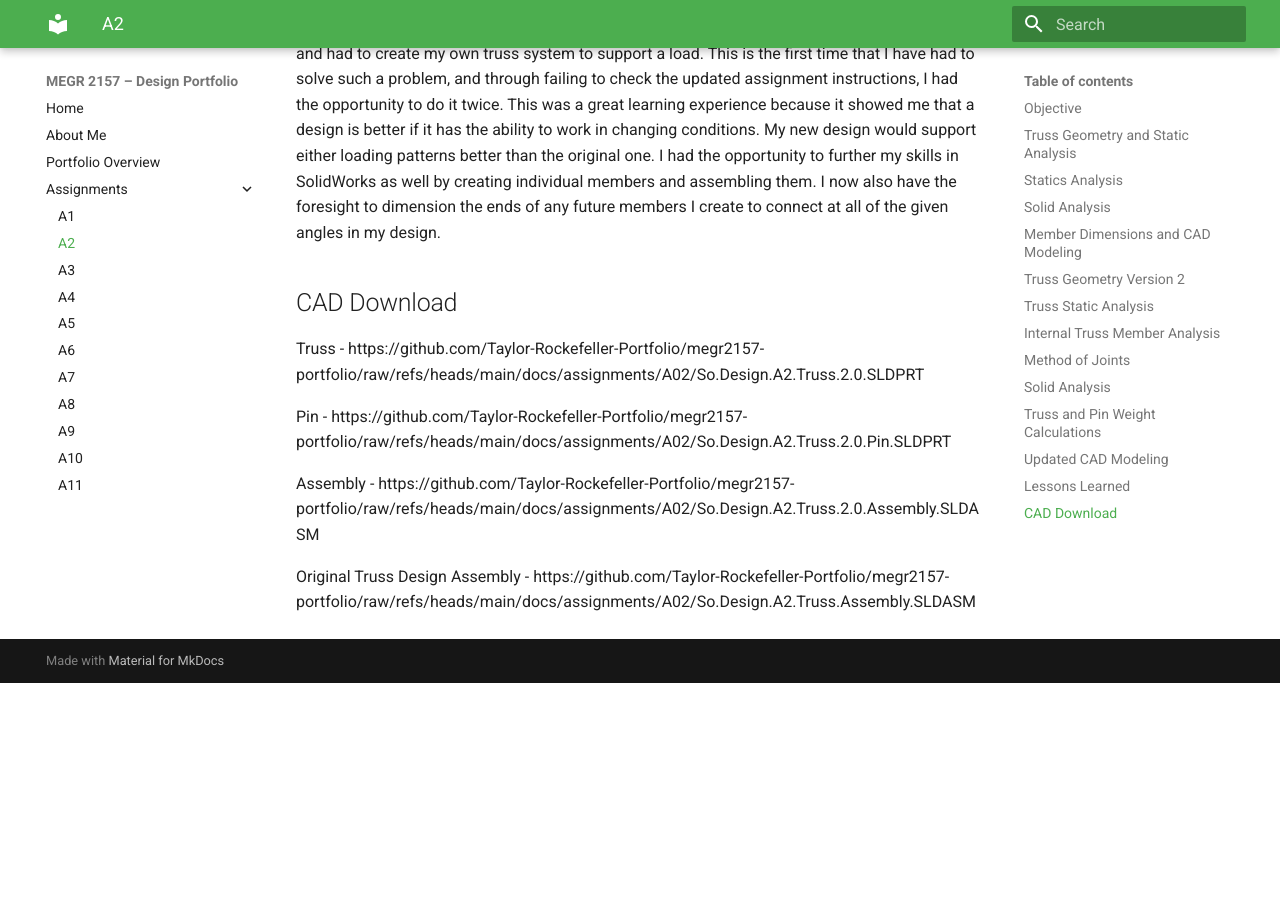
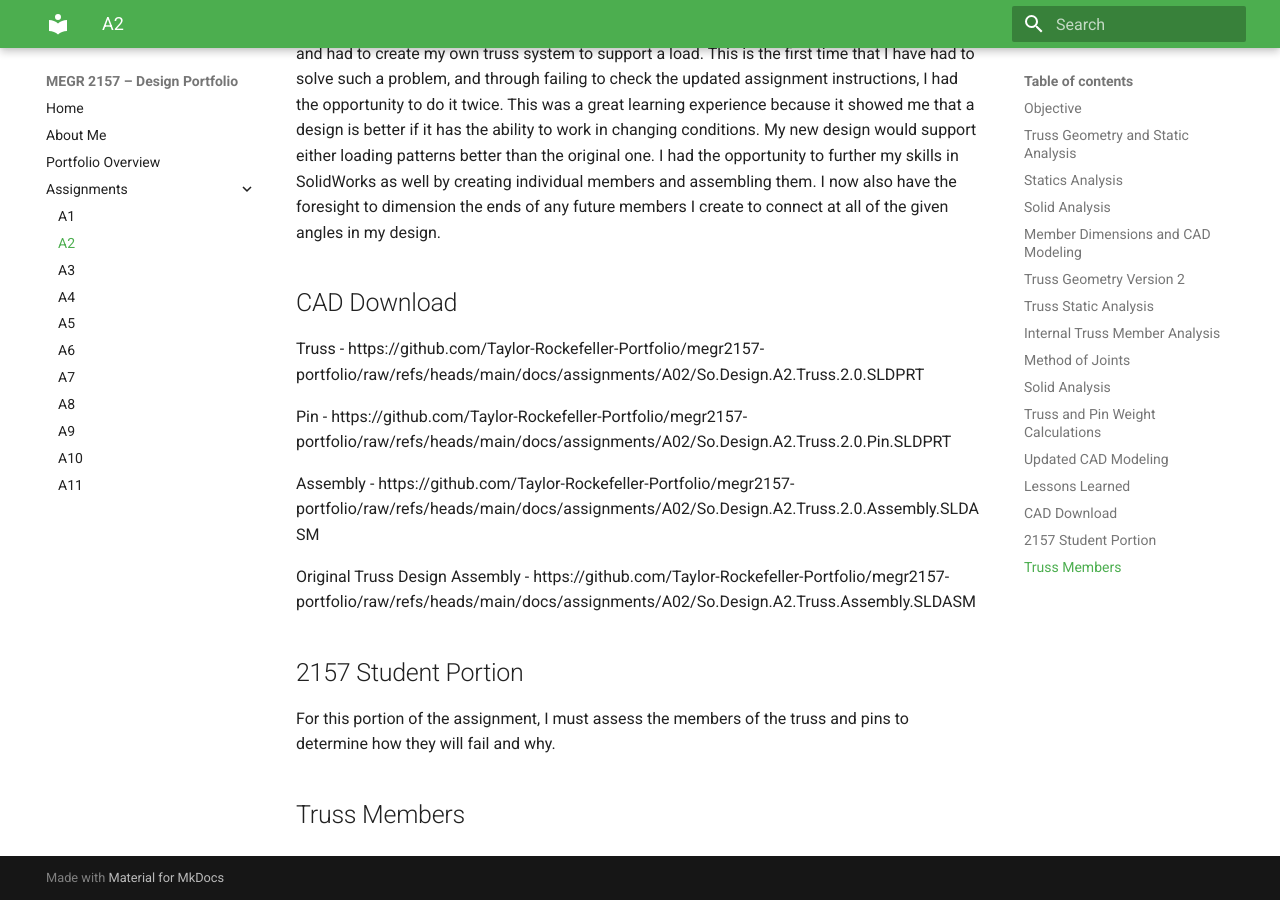
Before and after one commit to Taylor-Rockefeller-Portfolio/megr2157-portfolio, an MkDocs documentation site: the page built from docs/assignments/A02/index.md, in a window 1280 px wide and 900 px high, scrolled down 19840 px. Built offline with MkDocs 1.6.1 and Material for MkDocs 9.7.7, drawn with Linux system fonts in a browser that asks for light colours; before the commit the page ends 20523 px from its top, so only the background shows below that.

Commit message:
Add 2157 student portion to assignment documentation
Added section for 2157 student portion and truss members.

```diff
--- a/docs/assignments/A02/index.md
+++ b/docs/assignments/A02/index.md
@@ -126,3 +126,9 @@ https://github.com/Taylor-Rockefeller-Portfolio/megr2157-portfolio/raw/refs/head
 
 Original Truss Design Assembly -
 https://github.com/Taylor-Rockefeller-Portfolio/megr2157-portfolio/raw/refs/heads/main/docs/assignments/A02/So.Design.A2.Truss.Assembly.SLDASM
+
+## 2157 Student Portion
+
+For this portion of the assignment, I must assess the members of the truss and pins to determine how they will fail and why.
+
+## Truss Members
```
